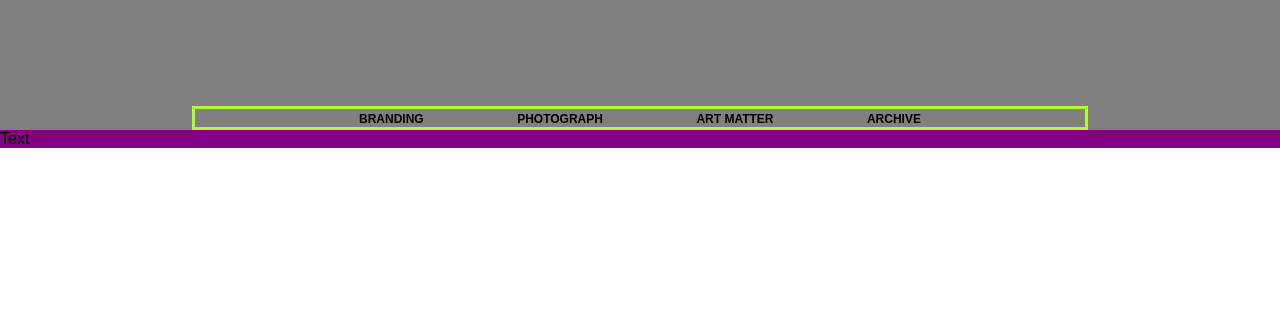
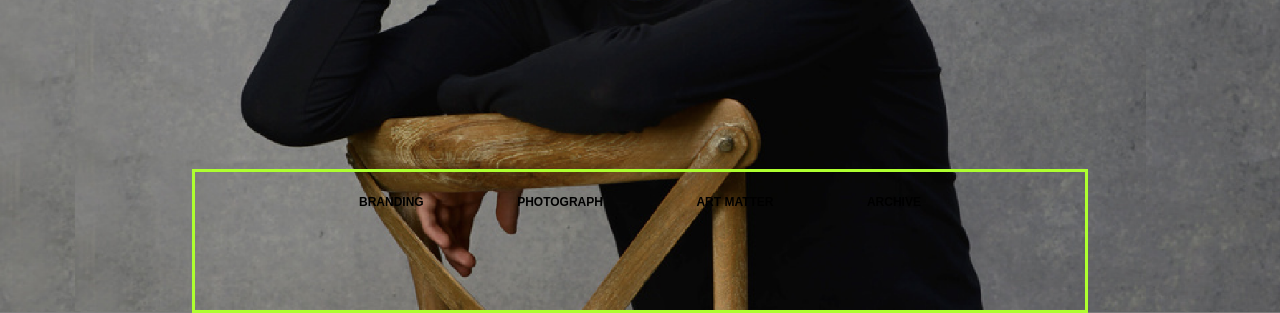
Before and after one commit to BrunoValles/p-ginaIvann, a plain HTML site: page index.html in a window 1280 px wide. Shown: the part 487-800 px from the top of the page. Drawn offline with Linux system fonts and the light colour scheme; a web font is replaced by a local one.

Commit message:
made nav bar sticky

```diff
--- a/css/style.css
+++ b/css/style.css
@@ -4,18 +4,17 @@
     box-sizing: border-box;
 }
 body{
-    /* overflow-y: hidden; */
     font-family: neue-haas-grotesk-display, sans-serif;
 }
 .home{
     margin-top: 0;
-    max-height: 100vh;
+    height: 100vh;
     position: relative;
     padding-bottom: 0%;
-    /* background: url(../img/placeholder.png); */
+    background: url(../img/placeholder.png);
     background-color: gray;
     background-position: top center;
-    background-size: 100%;
+    background-size: cover;
     background-repeat: no-repeat;
     flex: 1 1 auto;
 }
@@ -91,12 +90,18 @@ body{
     text-indent: 14%;
 }
 .navBar{
+    transition: 1s;
+    padding-top: 20px;
+    padding-bottom: 100px;
     border: 3px solid greenyellow;
     width: 70%;
     margin: auto;
-    margin-top: 10%;
+    margin-top: 0;
     position: sticky;
+    bottom: 10px;
+    z-index: 102;
     top:0;
+    bottom: 0;
 }
 .navBar ul{
     text-align: center;
@@ -119,6 +124,6 @@ body{
     text-decoration: underline;
 }
 .prevWork{
-    width: 100vw;
-    background-color:purple;
+    height: 200vh;
+    background-color:#ffffff;
 }
--- a/index.html
+++ b/index.html
@@ -29,7 +29,8 @@
 			<div class="bannerText">
 				<div>Explore my<p>work below  ↓</p></div>
 			</div>
-			<div class= "navBar">
+		</section>
+		<div class="navBar">
 			<ul>
 				<li><a href="#">BRANDING</a></li>
 				<li><a href="#">PHOTOGRAPH</a></li>
@@ -37,7 +38,6 @@
 				<li><a href="#">ARCHIVE</a></li>
 			</ul>
 		</div>
-		</section>
 		<section class="prevWork">
 			<div>
 				<div class="wrapper">Text</div>
@@ -56,6 +56,5 @@
 				<div class="wrapper"></div>
 			</div>
 		</section>
-
 	</body>
 </html>
```
Lines whose indentation alone changed are shown as unchanged.
